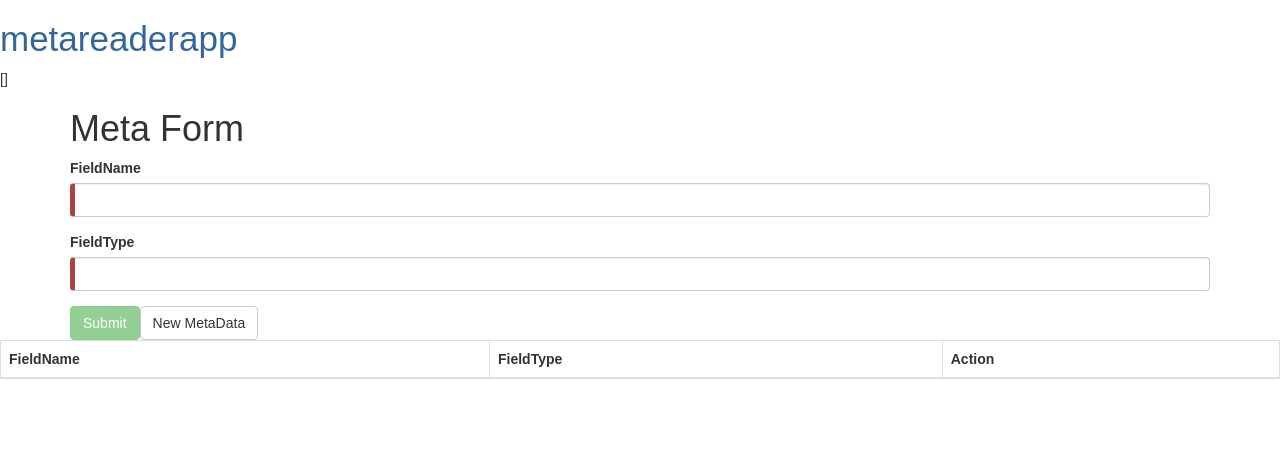
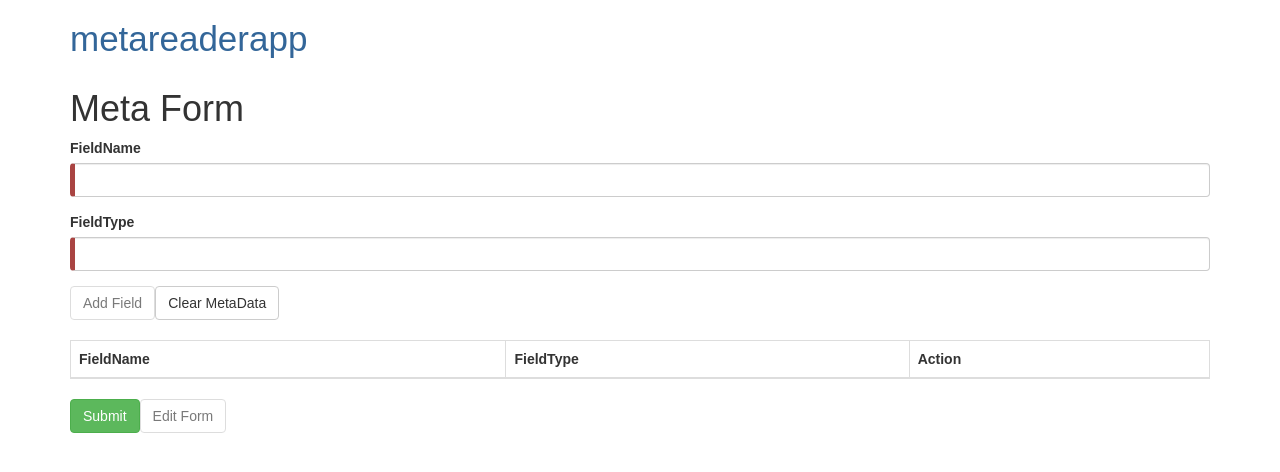
Before and after one commit to Janujan/MetaReader, an Angular app in the folder metareaderapp/: page / in a window 1280 px wide. Shown: the top 472 px of the page. Built offline with nearby package versions, Linux system fonts and the light colour scheme.

Commit message:
completed editable table with variable fields

```diff
--- a/metareaderapp/angular.json
+++ b/metareaderapp/angular.json
@@ -24,6 +24,7 @@
               "src/assets"
             ],
             "styles": [
+              "./node_modules/@angular/material/prebuilt-themes/indigo-pink.css",
               "src/styles.css"
             ],
             "scripts": []
@@ -89,6 +90,7 @@
               "src/assets"
             ],
             "styles": [
+              "./node_modules/@angular/material/prebuilt-themes/indigo-pink.css",
               "src/styles.css"
             ],
             "scripts": []
@@ -120,6 +122,7 @@
           }
         }
       }
-    }},
+    }
+  },
   "defaultProject": "metareaderapp"
 }
--- a/metareaderapp/src/app/app.component.html
+++ b/metareaderapp/src/app/app.component.html
@@ -1,3 +1,5 @@
-<h1>{{title}}</h1>
 
+<div class="container">
+    <h1>{{title}}</h1>
+</div>
 <app-form></app-form>
--- a/metareaderapp/src/app/app.component.ts
+++ b/metareaderapp/src/app/app.component.ts
@@ -5,6 +5,7 @@
   templateUrl: './app.component.html',
   styleUrls: ['./app.component.css']
 })
+
 export class AppComponent {
   title = 'metareaderapp';
 }
--- a/metareaderapp/src/app/app.module.ts
+++ b/metareaderapp/src/app/app.module.ts
@@ -5,6 +5,7 @@
 import { AppRoutingModule } from './app-routing.module';
 import { AppComponent } from './app.component';
 import { FormComponent } from './form/form.component';
+import { BrowserAnimationsModule } from '@angular/platform-browser/animations';
 
 @NgModule({
   declarations: [
@@ -14,7 +15,8 @@
   imports: [
     BrowserModule,
     AppRoutingModule,
-    FormsModule
+    FormsModule,
+    BrowserAnimationsModule
   ],
   providers: [],
   bootstrap: [AppComponent]
--- a/metareaderapp/src/app/form/form.component.html
+++ b/metareaderapp/src/app/form/form.component.html
@@ -6,33 +6,23 @@
             <label for="name">FieldName</label>
             <input type="text" class="form-control" id="FieldName"
                    required
-                   [(ngModel)]="fieldData.FieldName" name="FieldName" #fieldname="ngModel">
-            <!-- <div [hidden]="FieldName.valid || FieldName.pristine"
-                   class="alert alert-danger">
-                Field Name is required
-            </div> -->
-
+                   [(ngModel)]="fieldData.fieldname" name="fieldname" #fieldname="ngModel">
         </div>
 
         <div class="form-group">
             <label for="name">FieldType</label>
             <input type="text" class="form-control" id="FieldType"
                    required
-                   [(ngModel)]="fieldData.FieldType" name="FieldType" #fieldtype="ngModel">
-
-            <!-- <div [hidden]="FieldType.valid || FieldType.pristine"
-                   class="alert alert-danger">
-                Field Type is required
-            </div> -->
+                   [(ngModel)]="fieldData.fieldtype" name="fieldtype" #fieldtype="ngModel">
         </div>
 
-      <button type="submit" class="btn btn-success" [disabled]="!metaform.form.valid">Submit</button>
+      <button type="button" class="btn btn-default" (click)="addField();"[disabled]="!metaform.form.valid">Add Field</button>
 
-      <button type="button" class="btn btn-default" (click)="newMeta(); metaform.reset();">New MetaData</button>
-
+      <button type="button" class="btn btn-default" (click)="clear(); metaform.reset();">Clear MetaData</button>
     </form>
 </div>
-
+<br>
+<div class="container">
 <table class="table table-striped table-bordered">
     <thead>
         <tr>
@@ -44,28 +34,16 @@
     <tbody>
         <tr *ngFor="let field of metaDataArray; let i = index">
             <td>
-                <input [(ngModel)]="field.FieldName" class="form-control" type="text" name="{{field.FieldName}}" />
+                <input [(ngModel)]="field.fieldname" class="form-control" type="text" name="{{field.fieldname}}" />
             </td>
             <td>
-                <input [(ngModel)]="field.FieldType" class="form-control" type="text" name="{{field.FieldType}}" />
+                <input [(ngModel)]="field.fieldtype" class="form-control" type="text" name="{{field.fieldtype}}" />
             </td>
             <td>
-                <button class="btn btn-default"  type="button" ng-Click="deleteFieldValue(i)">Delete</button>
+                <button class="btn btn-default"  type="button" (click)="deleteField(i)">Delete</button>
             </td>
-        </tr>
-        <!-- <tr>
-            <td>
-                <input class="form-control" type="text" id="newAttributeCode" [(ngModel)]="newAttribute.code" name="newAttributeCode" />
-            </td>
-            <td>
-                <input class="form-control" type="text" id="newAttributeName" [(ngModel)]="newAttribute.name" name="newAttributeName" />
-            </td>
-            <td>
-                <input class="form-control" type="text" id="newAttributePrice" [(ngModel)]="newAttribute.price" name="newAttributePrice" />
-            </td>
-            <td>
-                <button class="btn btn-default" type="button" (click)="addFieldValue()">Add</button>
-            </td>
-        </tr>  -->
     </tbody>
 </table>
+<button type="submit" class="btn btn-success" (click)="saveForm();"[disabled]="submitted">Submit</button>
+<button type="button" class="btn btn-default" (click)="editForm();" [disabled]="!submitted">Edit Form</button>
+</div>
--- a/metareaderapp/src/app/form/form.component.ts
+++ b/metareaderapp/src/app/form/form.component.ts
@@ -12,14 +12,32 @@
 
   submitted = false;
 
+  // click function for when a new field is added
   addField() {
      this.metaDataArray.push(this.fieldData);
      this.fieldData = {fieldname: null, fieldtype: null};
   }
+
+  // click function for when a field is being deleted
   deleteField(index: number) {
     this.metaDataArray.splice(index, 1);
   }
-  //  // TODO: Remove this when we're done
-  get diagnostic() { return JSON.stringify(this.metaDataArray); }
+
+  // clear all fields from the current form
+  clear() {
+    this.metaDataArray = [];
+  }
+
+  // TO DO: POST method to server-side code
+  saveForm() {
+    this.submitted = true;
+    console.log(this.metaDataArray);
+    console.log('save to db');
+  }
+
+  editForm() {
+    this.submitted = false;
+  }
+  // get diagnostic() { return JSON.stringify(this.metaDataArray); }
 
 }
--- a/metareaderapp/src/index.html
+++ b/metareaderapp/src/index.html
@@ -8,6 +8,8 @@
   <link rel="icon" type="image/x-icon" href="favicon.ico">
   <link rel="stylesheet" href="assets/forms.css">
 
+  <link href="https://fonts.googleapis.com/css?family=Roboto:300,400,500&display=swap" rel="stylesheet">
+  <link href="https://fonts.googleapis.com/icon?family=Material+Icons" rel="stylesheet">
 </head>
 <body>
   <app-root></app-root>
--- a/metareaderapp/src/main.ts
+++ b/metareaderapp/src/main.ts
@@ -1,3 +1,4 @@
+import 'hammerjs';
 import { enableProdMode } from '@angular/core';
 import { platformBrowserDynamic } from '@angular/platform-browser-dynamic';
 
--- a/metareaderapp/src/styles.css
+++ b/metareaderapp/src/styles.css
@@ -1 +1,4 @@
 /* You can add global styles to this file, and also import other style files */
+
+html, body { height: 100%; }
+body { margin: 0; font-family: Roboto, "Helvetica Neue", sans-serif; }
```
Also changed, not shown: metareaderapp/package.json (+5 -2 lines), 1 other file (tests, documents, lock files or other folders).
